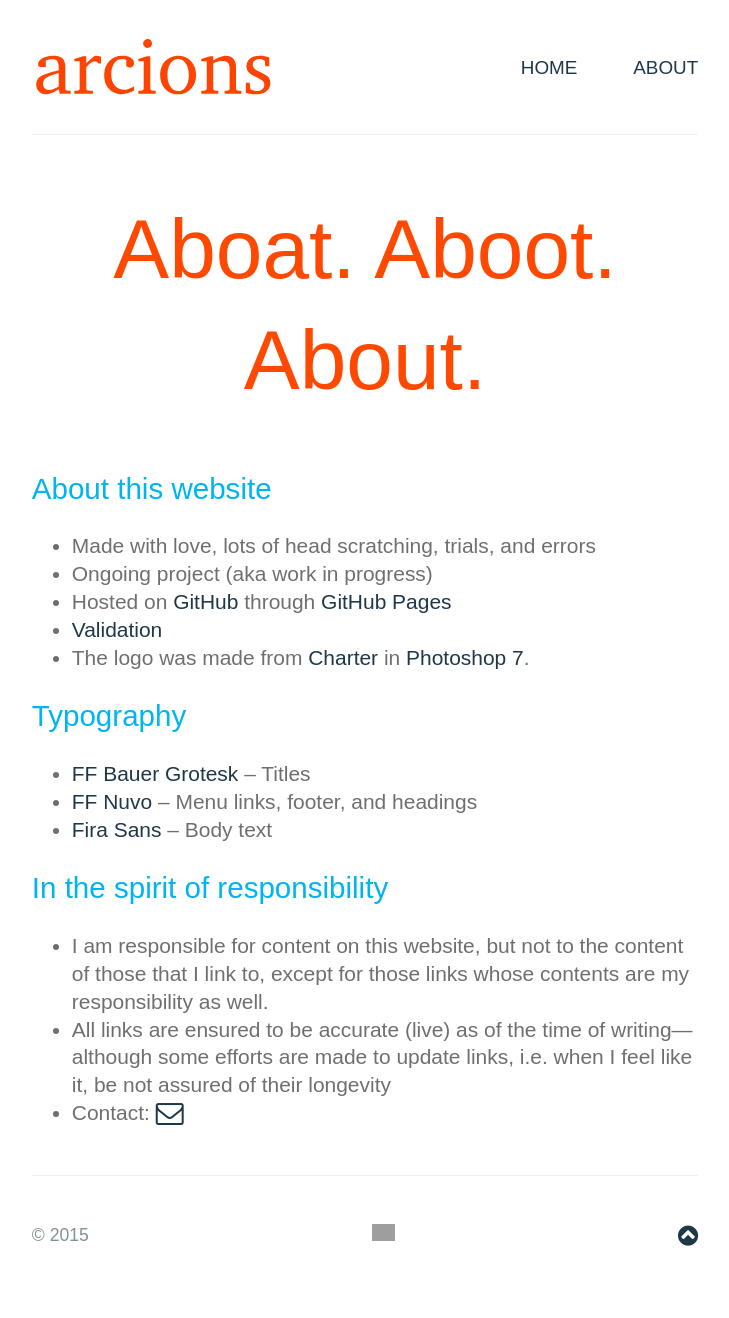
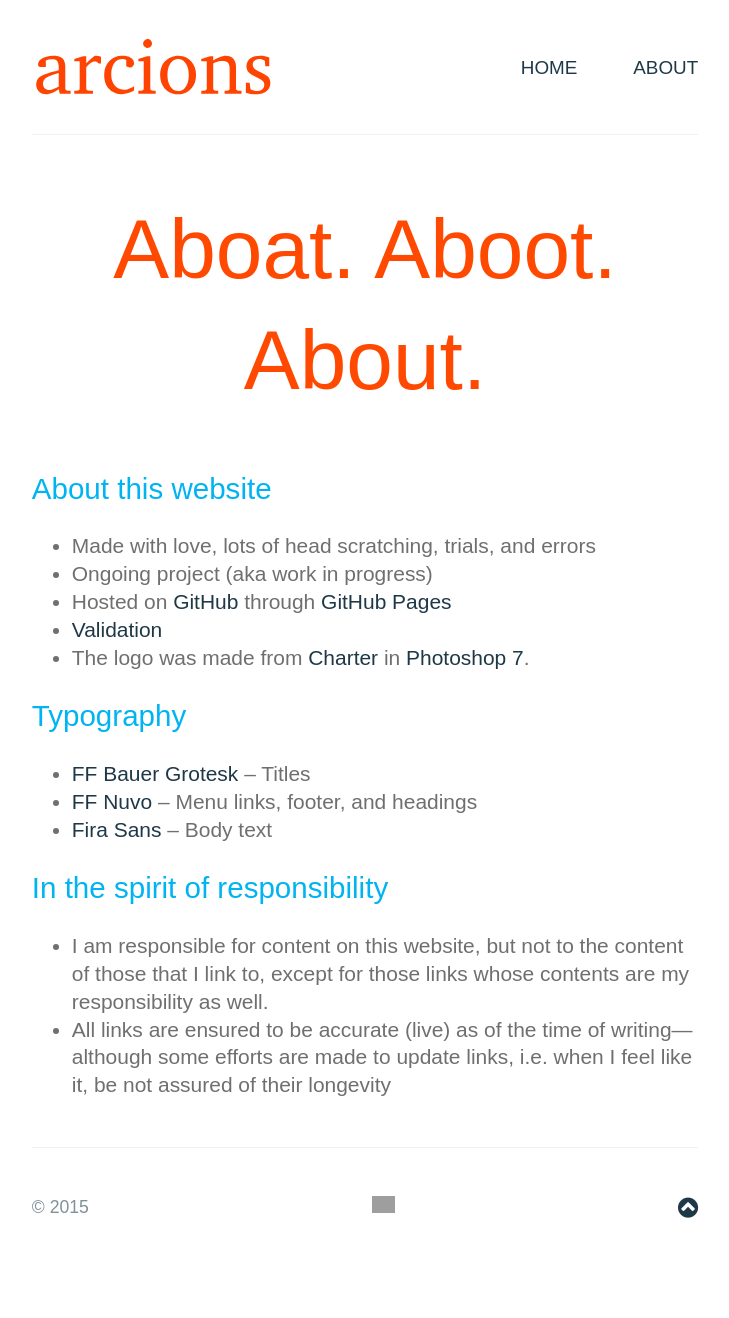
Before and after one commit to arcions/arcions.github.io, a Jekyll site: the page built from about/index.html, in a window 1280 px wide. Shown: the whole page, without its empty margins (275-1004 px from the left). Built offline with Jekyll 4.4.1, drawn with Linux system fonts in a browser that asks for light colours; nearby versions of some CDN libraries; some web fonts are replaced; Markdown is read by kramdown in place of the engine named in the settings; after the commit the page ends 1290 px from its top, so only the background shows below that; grey boxes are pictures that could not be loaded.

Commit message:
Update index.html

```diff
--- a/about/index.html
+++ b/about/index.html
@@ -28,6 +28,6 @@ title: About this website
 <ul>
   <li>I am responsible for content on this website, but not to the content of those that I link to, except for those links whose contents are my responsibility as well.</li>
   <li>All links are ensured to be accurate (live) as of the time of writing&mdash;although some efforts are made to update links, i.e. when I feel like it, be not assured of their longevity</li>
-  <li>Contact: <a href="mailto:ac.on@gmx.com?Subject=Hallo%20Mundo" target="_top" title="contact"><i class="fa fa-envelope-o fa-lg"></i></a></li>
+  <!--<li>Contact: <a href="mailto:ac.on@gmx.com?Subject=Hallo%20Mundo" target="_top" title="contact"><i class="fa fa-envelope-o fa-lg"></i></a></li>-->
 </ul>
 <!--</section>-->
```
